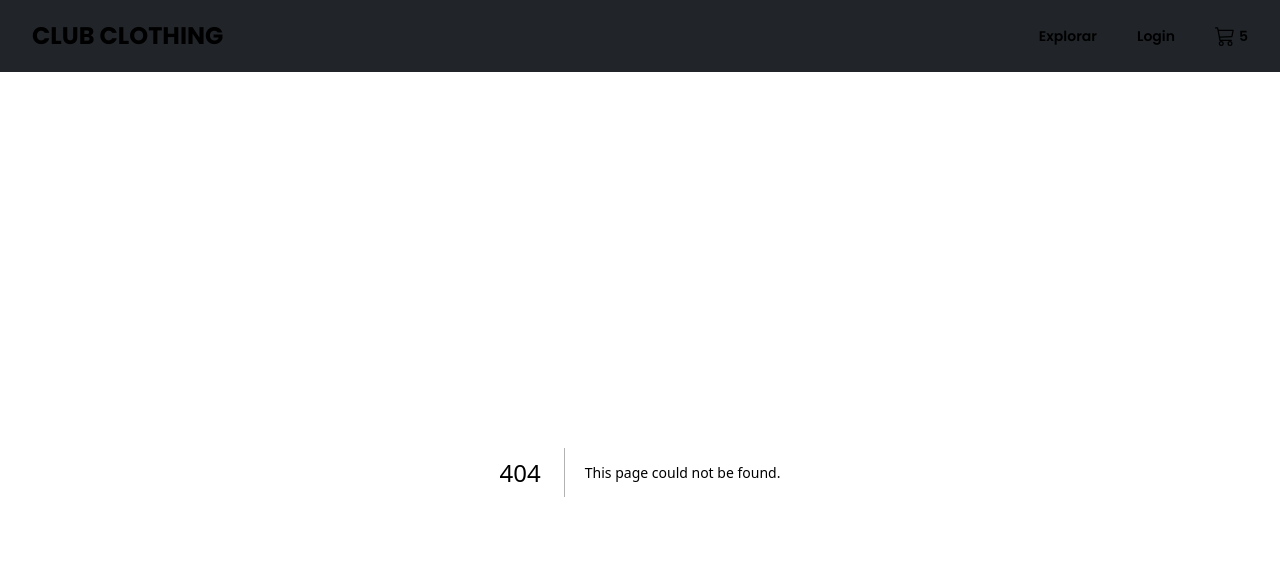
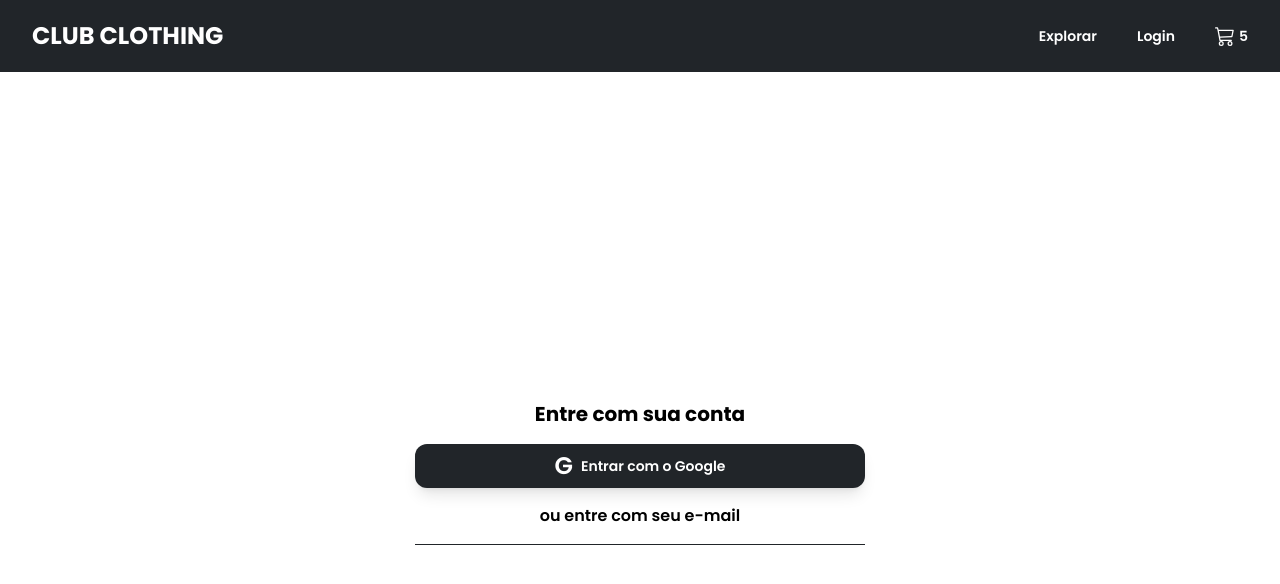
Before and after one commit to ayranoliveira1/Club-clothing-website, a Next.js app: page /login in a window 1280 px wide. Before the commit this address had no page. Shown: the top 584 px of the page. Built offline with nearby package versions, Linux system fonts and the light colour scheme.

Commit message:
Feat: add initial Login Page  and Login Route

```diff
--- a/app/components/header.tsx
+++ b/app/components/header.tsx
@@ -1,17 +1,31 @@
+"use client";
+
+import { useRouter } from "next/navigation";
 import { BsCart3 } from "react-icons/bs";
 
 const Header = () => {
+  const router = useRouter();
+
+  const handleLoginClick = () => {
+    router.push("/login");
+  };
+
   return (
     <header className="w-full bg-primary">
       <div className="flex items-center justify-between px-[32px] py-5">
-        <h2 className="text-2xl font-bold">CLUB CLOTHING</h2>
+        <h2
+          onClick={() => router.push("/")}
+          className="cursor-pointer text-2xl font-bold"
+        >
+          CLUB CLOTHING
+        </h2>
         <div className="flex items-center gap-10 text-sm font-semibold">
-          <span>Explorar</span>
-          <span>Login</span>
-          <span className="flex items-center gap-1">
+          <button>Explorar</button>
+          <button onClick={handleLoginClick}>Login</button>
+          <button className="flex items-center gap-1">
             <BsCart3 size={20} />
             <span>5</span>
-          </span>
+          </button>
         </div>
       </div>
     </header>
--- /dev/null
+++ b/app/login/page.tsx
@@ -0,0 +1,23 @@
+const LoginPage = () => {
+  return (
+    <>
+      <main className="flex h-[100%] items-center justify-center">
+        <div className="flex w-[450px] flex-col items-center gap-4">
+          <h2 className="text-xl font-bold text-black">Entre com sua conta</h2>
+          <button className="flex w-full items-center justify-center gap-2 rounded-xl bg-[#212529] p-[6px] text-sm font-semibold shadow-lg">
+            <span className="text-2xl">G</span>
+            <span>Entrar com o Google</span>
+          </button>
+
+          <span className="tex-sm font-semibold text-black">
+            ou entre com seu e-mail
+          </span>
+
+          <div className="h-[1px] w-full bg-[#212529]"> </div>
+        </div>
+      </main>
+    </>
+  );
+};
+
+export default LoginPage;
```
